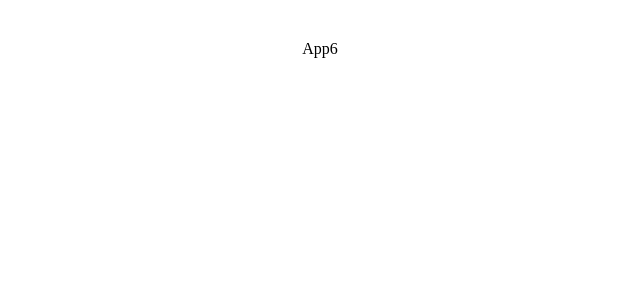
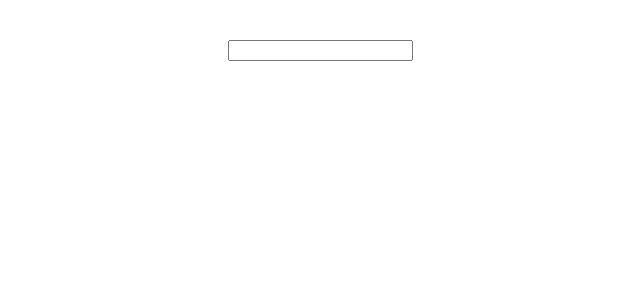
Before and after one commit to tla111/react-course-pedrotech, a React (Vite) app in the folder frontend/: page / in a window 1280 px wide. Shown: the top 300 px of the page, without its empty margins (320-960 px from the left). Built offline with nearby package versions, Linux system fonts and the light colour scheme.

Commit message:
input a lot text state to change

```diff
--- a/frontend/src/App6.jsx
+++ b/frontend/src/App6.jsx
@@ -1,9 +1,22 @@
-import React from 'react'
+import { useState, useEffect } from 'react'
 import './App.css'
 
 const App6 = () => {
+    const [text, setText] = useState("")
+
+    useEffect(() => {
+
+    }, [])
+
     return (
-        <div className="App">App6</div>
+        <div className="App">
+            <input
+                onChange={(e) => {
+                    setText(e.target.value)
+                }}
+            />
+            <h1>{text}</h1>
+        </div>
     )
 }
 
```
